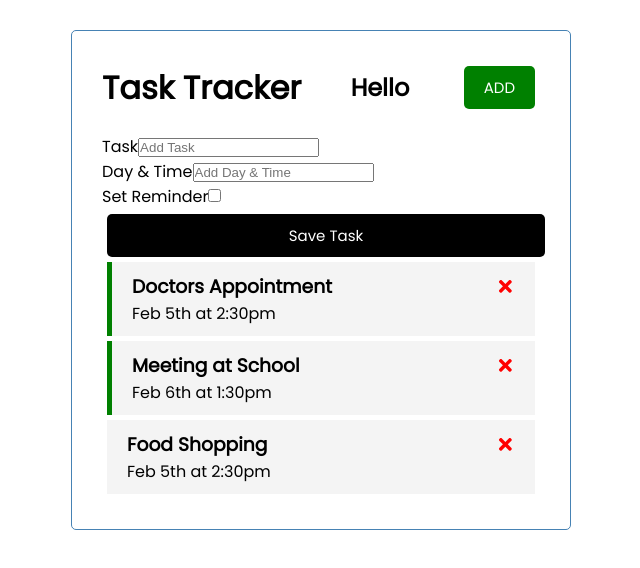
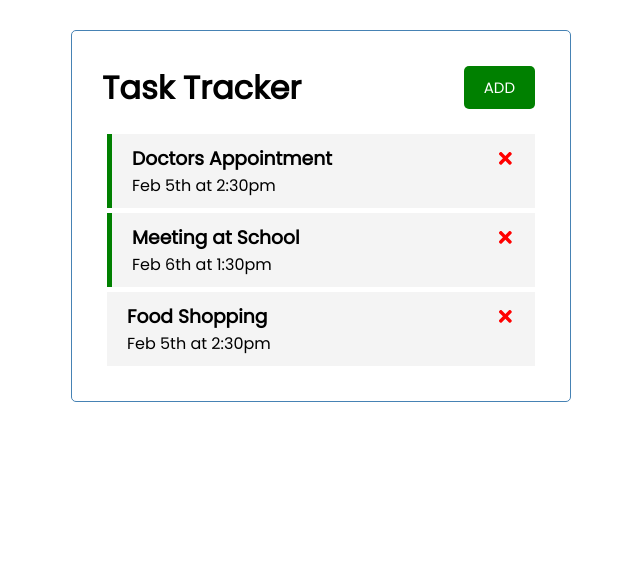
Before and after one commit to badshab454/react-task-tracker, a React (Create React App) app: page / in a window 1280 px wide. Shown: the top 568 px of the page, without its empty margins (319-959 px from the left). Built offline with nearby package versions, Linux system fonts and the light colour scheme.

Commit message:
show add task state

```diff
--- a/src/App.js
+++ b/src/App.js
@@ -6,6 +6,7 @@
 
 
 function App() {
+  const [showAddTask, setShowAddTask] = useState(false)
   const [tasks, setTasks] = useState([
     {
         id: 1,
@@ -51,7 +52,7 @@
   return (
     <div className="container">
       <Header />
-      <AddTask onAdd={addTask} />
+      {showAddTask && <AddTask onAdd={addTask} />}
       {tasks.length > 0 ? (<Tasks tasks={tasks} onDelete = {deleteTask} onToggle={toggleReminder} /> ) : ( 'No Task To Show' )}
     </div>
   );
--- a/src/components/Header.js
+++ b/src/components/Header.js
@@ -1,15 +1,12 @@
 import PropTypes from 'prop-types'
 import Button from './Button'
 
-const Header = ({title}) => {
-  const onClick = () => {
-    console.log('Click');
-  }
+const Header = ({title, onAdd}) => {
+
   return (
     <header className='header'>
         <h1>{title}</h1>
-        <h2>Hello</h2>
-        <Button color='green' text='ADD' onClick={onClick} />
+        <Button color='green' text='ADD' onClick={onAdd} />
     </header>
   )
 }
```
